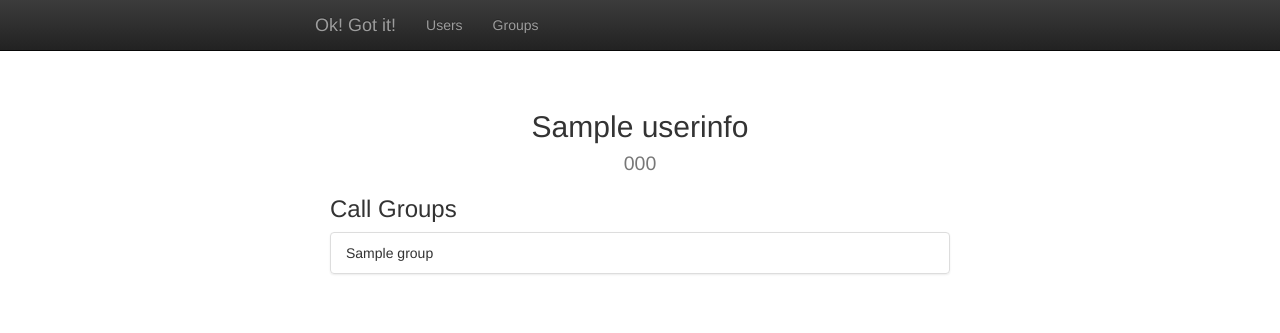
After one commit to seekwill/okgotit, a Python web app: template templates/user.html in a window 1280 px wide. The commit adds this page. Shown: the top 333 px of the page. Run offline with Jinja, Linux system fonts and the light colour scheme; the template is opened without the code that fills it: most values are stand-ins (such as "Sample title", 1, 10 or a date in 2020); some libraries are stand-ins or nearby versions.

Commit message:
Added user section and some cosmetic changes

```diff
--- a/templates/groups.html
+++ b/templates/groups.html
@@ -13,8 +13,8 @@
         </form>
         <p>&nbsp;</p>
         {% for group in entries %}
+        <h3>{{ group.name }}</h3>
         <ul class="list-group">
-          <li class="list-group-item active"><h4 style="color: white;">{{ group.name }}</h4></li>
           {% for user in group.users %}
           <li class="list-group-item">{{user.name}} <span style="float: right">{% if user.prevuser > 0 %}<a href="/groups/{{group.id}}/switch/{{user.id}}/{{user.prevuser}}"><span class="glyphicon glyphicon-chevron-up"></span></a>&nbsp; &nbsp; &nbsp; &nbsp; {% endif %}<a href="/users/{{user.id}}/removegroup/{{group.id}}"><span class="glyphicon glyphicon-remove"></span></a></span></li>
           {% endfor %}
--- /dev/null
+++ b/templates/user.html
@@ -0,0 +1,16 @@
+{% extends "layout.html" %}
+{% block body %}
+    <div class="container">
+      <div class="starter-template">
+        <h2 style="text-align: center">{{userinfo.name}}<br><small>{{userinfo.mobilenum}}</small></h2>
+        {% if userinfo.callgroups|count > 0 %}
+        <h3>Call Groups</h3>
+        <ul class="list-group">
+          {% for group in userinfo.callgroups %}
+          <li class="list-group-item">{{group.name}}</li>
+          {% endfor %}
+        </ul>
+        {% endif %}
+      </div>
+    </div><!-- /.container -->
+{% endblock %}
--- a/templates/users.html
+++ b/templates/users.html
@@ -18,13 +18,12 @@
         <p>&nbsp;</p>
         <table class="table">
           <thead>
-            <tr><th>#</th><th>Name</th><th>Mobile Number</th><th>&nbsp;</th></tr>
+            <tr><th>Name</th><th>Mobile Number</th><th>&nbsp;</th></tr>
           </thead>
           <tbody>
         {% for entry in entries %}
             <tr>
-              <td>{{ entry.id }}</td>
-              <td>{{ entry.name }}</td>
+              <td><a href="/users/{{ entry.id }}">{{ entry.name }}</a></td>
               <td>{{ entry.mobilenum }}</td>
               <td><a href="/users/{{ entry.id }}/del" type="button" class="btn btn-xs btn-danger">Delete</a></td>
             </tr>
```
Also changed, not shown: app.py (+14 -2 lines), 2 other files.
